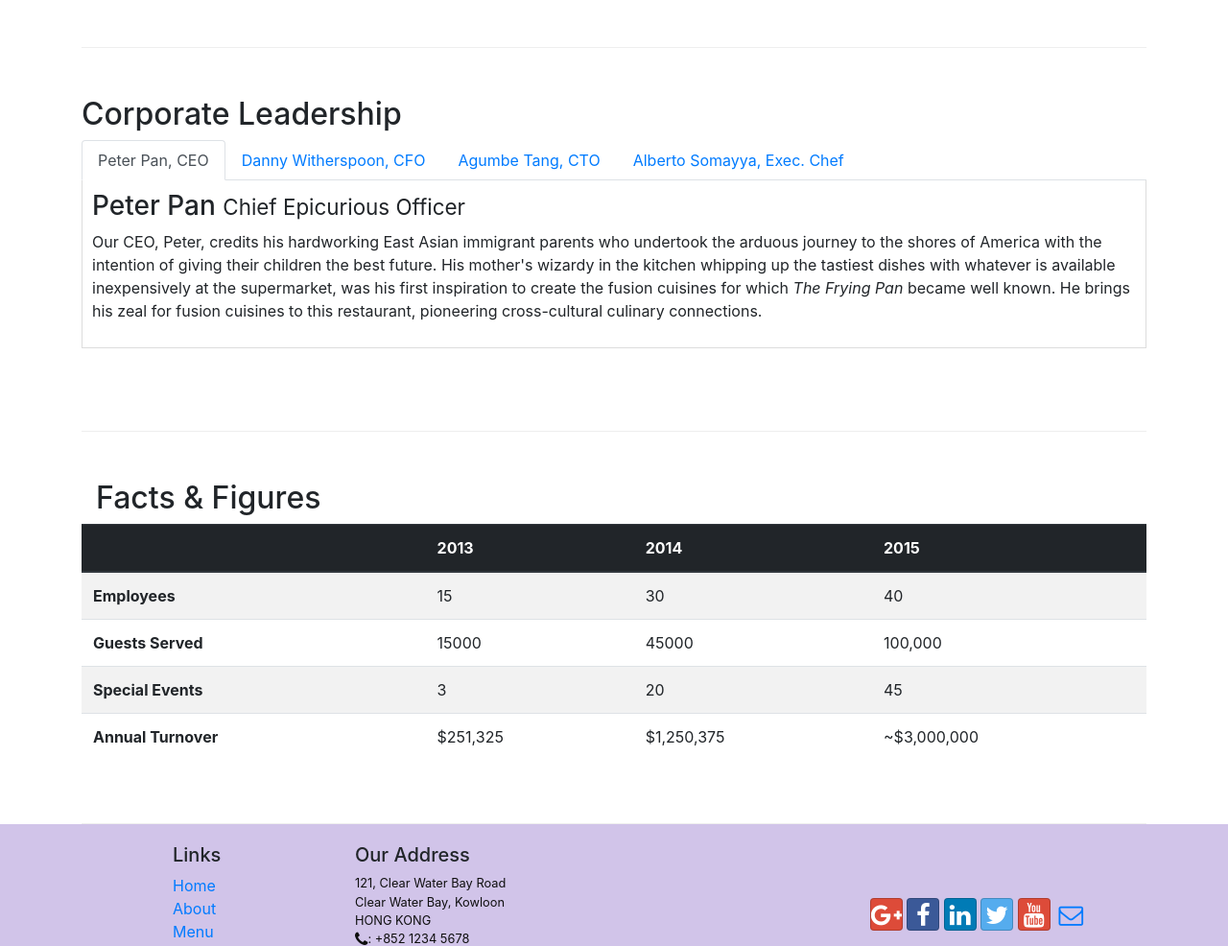
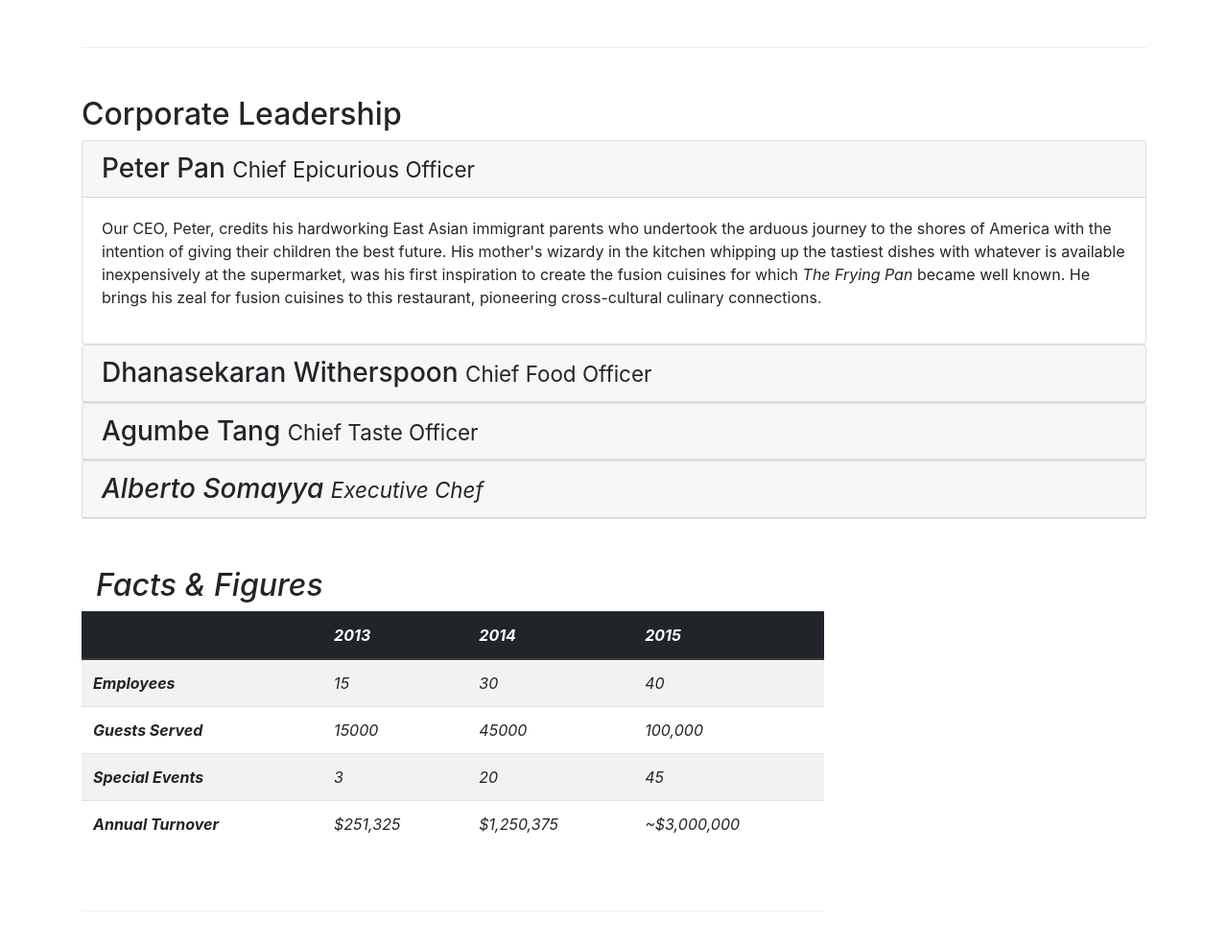
Before and after one commit to tejasmahalinga/conFusion-restaurant, a website: page aboutus.html in a window 1280 px wide. Shown: the part 922-1908 px from the top of the page at 96% size. Drawn offline with nearby package versions, Linux system fonts and the light colour scheme.

Commit message:
accordion

```diff
--- a/aboutus.html
+++ b/aboutus.html
@@ -107,50 +107,58 @@
 
 
         <div class="row col-12 col-sm-12 row-content">
-            <div>
+
                 <h2>Corporate Leadership</h2>
+                    <div id="accordion">
+                        <div class="card">
+                            <div class="card-header" role="tab" id="peterhead">
+                                <h3 class="mb-0"><a data-toggle="collapse" data-target="#peter">Peter Pan <small>Chief Epicurious Officer</small></a></h3>
+                            </div>
+                                <div class="collapse show" id="peter" data-parent="#accordion">
+                                        <div class="card-body">
+                                           <p class="d-none d-sm-block">Our CEO, Peter, credits his hardworking East Asian immigrant parents who undertook the arduous journey to the shores of America with the intention of giving their children the best future. His mother's wizardy in the kitchen whipping up the tastiest dishes with whatever is available inexpensively at the supermarket, was his first inspiration to create the fusion cuisines for which <em>The Frying Pan</em> became well known. He brings his zeal for fusion cuisines to this restaurant, pioneering cross-cultural culinary connections.</p>
+                                        </div>
+                                </div>
+                        </div>
 
-                <ul class="nav nav-tabs">
-                    <li class="nav-item">
-                      <a class="nav-link active" href="#peter"
-                        role="tab" data-toggle="tab">Peter Pan, CEO</a>
-                    </li>
-                    <li class="nav-item">
-                      <a class="nav-link" href="#danny" role="tab"
-                        data-toggle="tab">Danny Witherspoon, CFO</a>
-                    </li>
-                    <li class="nav-item">
-                      <a class="nav-link" href="#agumbe"role="tab"
-                        data-toggle="tab">Agumbe Tang, CTO</a>
-                    </li>
-                    <li class="nav-item">
-                      <a class="nav-link" href="#alberto" role="tab"
-                        data-toggle="tab">Alberto Somayya, Exec. Chef</a>
-                    </li>
-                </ul>
 
-            <div class="tab-content">
-                <div role="tabpanel" class="tab-pane fade show active" id="peter">
-                <h3>Peter Pan <small>Chief Epicurious Officer</small></h3>
-                <div class="d-none d-sm-block"><p>Our CEO, Peter, credits his hardworking East Asian immigrant parents who undertook the arduous journey to the shores of America with the intention of giving their children the best future. His mother's wizardy in the kitchen whipping up the tastiest dishes with whatever is available inexpensively at the supermarket, was his first inspiration to create the fusion cuisines for which <em>The Frying Pan</em> became well known. He brings his zeal for fusion cuisines to this restaurant, pioneering cross-cultural culinary connections.</p></div>
-                </div>
-                <div role="tabpanel" class="tab-pane fade" id="danny">
-                <h3>Dhanasekaran Witherspoon <small>Chief Food Officer</small></h3>
-                <div class="d-none d-sm-block"><p>Our CFO, Danny, as he is affectionately referred to by his colleagues, comes from a long established family tradition in farming and produce. His experiences growing up on a farm in the Australian outback gave him great appreciation for varieties of food sources. As he puts it in his own words, <em>Everything that runs, wins, and everything that stays, pays!</em></p></div>
-            </div>
-            <div role="tabpanel" class="tab-pane fade" id="agumbe">
-                <h3>Agumbe Tang <small>Chief Taste Officer</small></h3>
-                <div class="d-none d-sm-block"><p>Blessed with the most discerning gustatory sense, Agumbe, our CTO, personally ensures that every dish that we serve meets his exacting tastes. Our chefs dread the tongue lashing that ensues if their dish does not meet his exacting standards. He lives by his motto, <em>You click only if you survive my lick.</em></p></div>
-            </div>
-            <div role="tabpanel" class="tab-pane fade" id="alberto">
-                <h3>Alberto Somayya <small>Executive Chef</small></h3>
-                <div class="d-none d-sm-block"><p>Award winning three-star Michelin chef with wide International experience having worked closely with whos-who in the culinary world, he specializes in creating mouthwatering Indo-Italian fusion experiences. He says, <em>Put together the cuisines from the two craziest cultures, and you get a winning hit! Amma Mia!</em></p></div>
-                </div>
-            </div>
-
-        </div>
-
-       </div>
+                            <div class="card">
+                                <div class="card-header" role="tab" id="dannyhead"><h3 class="mb-0"><a class="collapsed" data-toggle="collapse" data-target="#danny">Dhanasekaran Witherspoon <small>Chief Food Officer</small></a></h3>
+                                </div>
+                                <div class="collapse" id="danny" data-parent="#accordion">
+                                    <div class="card-body"><p class="d-none d-sm-block">Our CFO, Danny, as he is affectionately referred to by his colleagues, comes from a long established family tradition in farming and produce. His experiences growing up on a farm in the Australian outback gave him great appreciation for varieties of food sources. As he puts it in his own words, <em>Everything that runs, wins, and everything that stays, pays!</em></p>
+                                    </div>
+                                </div>
+                            </div>
+<div class="card">
+<div class="card-header" role="tab" id="agumbehead">
+<h3 class="mb-0">
+    <a class="collapsed" data-toggle="collapse" data-target="#agumbe">
+    Agumbe Tang <small>Chief Taste Officer</small>
+    </a>
+</h3>
+</div>
+<div class="collapse" id="agumbe" data-parent="#accordion">
+<div class="card-body">
+    <p class="d-none d-sm-block">Blessed with the most discerning gustatory sense, Agumbe, our CTO, personally ensures that every dish that we serve meets his exacting tastes. Our chefs dread the tongue lashing that ensues if their dish does not meet his exacting standards. He lives by his motto, <em>You click only if you survive my lick.</p>
+</div>
+</div>
+</div>
+<div class="card">
+<div class="card-header" role="tab" id="albertohead">
+<h3 class="mb-0">
+    <a class="collapsed" data-toggle="collapse" data-target="#alberto">
+    Alberto Somayya <small>Executive Chef</small>
+    </a>
+</h3>
+</div>
+<div class="collapse" id="alberto" data-parent="#accordion">
+<div class="card-body">
+    <p class="d-none d-sm-block">Award winning three-star Michelin chef with wide International experience having worked closely with whos-who in the culinary world, he specializes in creating mouthwatering Indo-Italian fusion experiences. He says, <em>Put together the cuisines from the two craziest cultures, and you get a winning hit! Amma Mia!</em></p>
+</div>
+</div>
+</div>
+</div>
        <div class="row row-content">
         <div class="col-12 col-sm-9">
             <h2>Facts &amp; Figures</h2>
```
